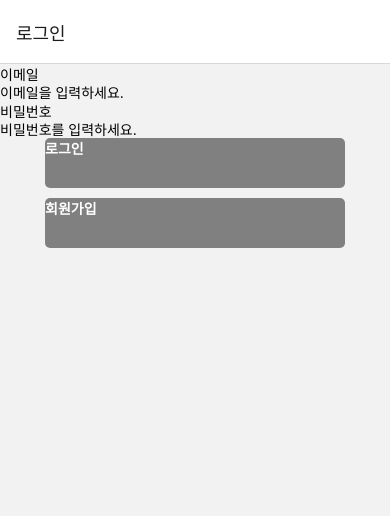
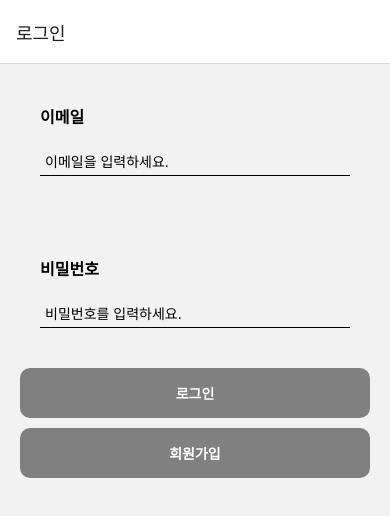
Before and after one commit to Skylar090807/NativeDeliveryApp, a React Native app: screen /SignIn in a window 390 px wide. Shown: the top 516 px of the page. Built offline with nearby package versions, Linux system fonts and the light colour scheme.

Commit message:
SignIn 화면 coding

```diff
--- a/src/pages/SignIn.tsx
+++ b/src/pages/SignIn.tsx
@@ -1,4 +1,5 @@
-import React, { useCallback, useState } from 'react'
+import { NativeStackScreenProps } from '@react-navigation/native-stack'
+import React, { useCallback, useRef, useState } from 'react'
 import {
   Alert,
   Pressable,
@@ -7,10 +8,16 @@ import {
   TextInput,
   View,
 } from 'react-native'
+import { RootStackParamList } from '../../App'
 
-function SignIn() {
+type SignInScreenProps = NativeStackScreenProps<RootStackParamList, 'SignIn'>
+
+function SignIn({ navigation }: SignInScreenProps) {
   const [email, setEmail] = useState('')
   const [password, setPassword] = useState('')
+  //ref는 기본적으로 null이 들어갈 수 있다. undefined를 넣을 수도 있다.
+  const emailRef = useRef<TextInput | null>(null)
+  const passwordRef = useRef<TextInput | null>(null)
 
   const onChangeEmail = useCallback((text: React.SetStateAction<string>) => {
     setEmail(text)
@@ -20,23 +27,60 @@ function SignIn() {
   }, [])
 
   const onSubmit = useCallback(() => {
-    Alert.alert('메시지')
-  }, [])
+    // trim() 좌우공백 제거
+    if (!email || !email.trim()) {
+      return Alert.alert('이메일을 입력해주세요.')
+    }
+    if (!password || !password.trim()) {
+      return Alert.alert('비밀번호를 입력해주세요.')
+    }
+  }, [email, password])
 
+  const toSignUp = useCallback(() => {
+    navigation.navigate('SignUp')
+  }, [navigation])
+
+  const canGoNext = email && password
   return (
     <View>
-      <View>
-        <Text>이메일</Text>
+      <View style={styles.inputWrapper}>
+        <Text style={styles.InputLabel}>이메일</Text>
         <TextInput
+          value={email}
           placeholder="이메일을 입력하세요."
           onChangeText={onChangeEmail}
+          style={styles.textInput}
+          importantForAutofill="yes"
+          autoComplete="email"
+          textContentType="emailAddress"
+          returnKeyType="next"
+          keyboardType="email-address"
+          onSubmitEditing={() => {
+            passwordRef.current?.focus()
+          }}
+          // blurOnSubmit 다음 input 입력 창으로 넘어갈 때 키보드 내려가는 것 방지
+          blurOnSubmit={false}
+          ref={emailRef}
+          // iOS 작성중 x 터치하면 한번에 작성내용 삭제
+          clearButtonMode="while-editing"
         />
       </View>
-      <View>
-        <Text>비밀번호</Text>
+      <View style={styles.inputWrapper}>
+        <Text style={styles.InputLabel}>비밀번호</Text>
         <TextInput
+          value={password}
           placeholder="비밀번호를 입력하세요."
           onChangeText={onChangePassword}
+          style={styles.textInput}
+          secureTextEntry
+          importantForAutofill="yes"
+          autoComplete="password"
+          textContentType="password"
+          ref={passwordRef}
+          // enter 쳤을 때 로그인 버튼 onSubmit 함수 활성화
+          onSubmitEditing={onSubmit}
+          // iOS 작성중 x 터치하면 한번에 작성내용 삭제
+          clearButtonMode="while-editing"
         />
       </View>
       <View style={styles.buttonZone}>
@@ -44,17 +88,19 @@ function SignIn() {
         <Pressable
           onPress={onSubmit}
           style={
-            !email || !password
+            !canGoNext
               ? styles.loginButton
               : // 배열로 스타일을 부른다. 뒤에 부른 스타일 우선 순위가 더 높다.
                 // [styles.loginButton, styles.loginButtonActive]
+                // 배열로 스타일을 부른 것과 결과적으로는 같으나 여러 개의 스타일을 부르는 다른 방법.
                 StyleSheet.compose(styles.loginButton, styles.loginButtonActive)
           }
-          disabled={!email || !password}
+          // disabled={!email || !password}
+          disabled={!canGoNext}
         >
           <Text style={styles.loginButtonText}>로그인</Text>
         </Pressable>
-        <Pressable onPress={onSubmit} style={styles.loginButton}>
+        <Pressable onPress={toSignUp} style={styles.loginButton}>
           <Text style={styles.loginButtonText}>회원가입</Text>
         </Pressable>
       </View>
@@ -63,24 +109,38 @@ function SignIn() {
 }
 
 const styles = StyleSheet.create({
+  inputWrapper: {
+    padding: 40,
+  },
+  buttonZone: {
+    alignItems: 'center',
+    justifyContent: 'center',
+  },
   loginButton: {
+    alignItems: 'center',
+    justifyContent: 'center',
     backgroundColor: 'gray',
-    // paddingHorizontal: 20,
-    // paddingVertical: 20,
-    borderRadius: 5,
+    borderRadius: 10,
     marginBottom: 10,
-    width: 300,
+    width: 350,
     height: 50,
+    fontSize: 16,
   },
   loginButtonActive: {
-    backgroundColor: 'darkblue',
+    backgroundColor: '#294A9D',
   },
   loginButtonText: {
     color: '#fff',
     fontWeight: 'bold',
   },
-  buttonZone: {
-    alignItems: 'center',
+  InputLabel: {
+    fontWeight: 'bold',
+    fontSize: 16,
+    marginBottom: 20,
+  },
+  textInput: {
+    padding: 5,
+    borderBottomWidth: StyleSheet.hairlineWidth,
   },
 })
 
```
